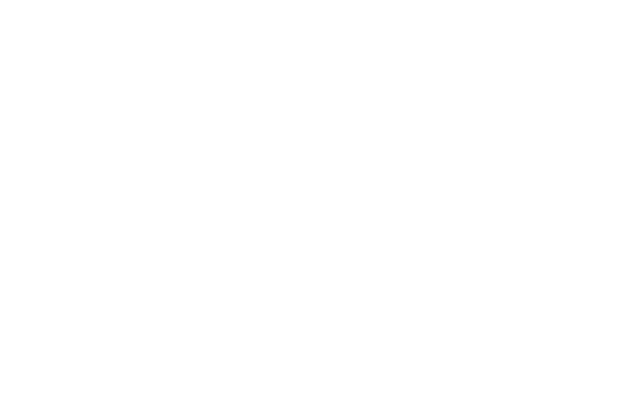
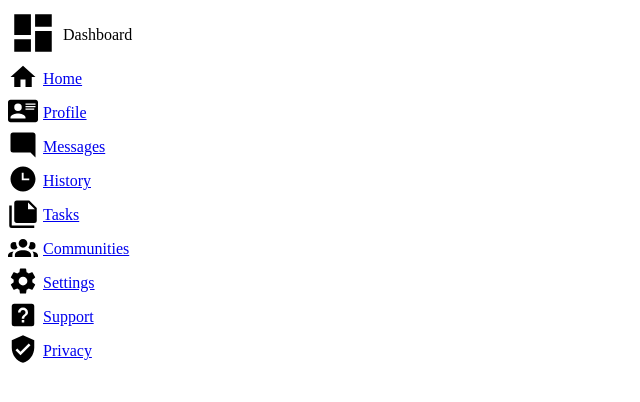
Before and after one commit to itspabro/the_odin_project_work, a plain HTML site: page admin-dashboard/html.html in a window 1280 px wide. Shown: the whole page, without its empty margins (0-640 px from the left). Drawn offline with Linux system fonts and the light colour scheme.

Commit message:
Continue admin-dashboard project

```diff
--- a/admin-dashboard/css.css
+++ b/admin-dashboard/css.css
@@ -0,0 +1,14 @@
+.navTitle,
+.navLink{
+	display: flex;
+	align-items: center;
+	gap: 5px;
+}
+
+.navTitleIcon>svg {
+	height: 50px;
+}
+
+.navIcon>svg {
+	height: 30px;
+}
--- a/admin-dashboard/html.html
+++ b/admin-dashboard/html.html
@@ -0,0 +1,122 @@
+<!DOCTYPE html>
+<html lang="en">
+
+    <head>
+
+        <meta charset="UTF-8">
+        <meta name="viewport" content="width=device-width, initial-scale=1.0">
+        <title>Admin Dashboard</title>
+
+        <link rel="stylesheet" href="css.css">
+        <!-- <script src="js.js" defer></script> -->
+    </head>
+
+    <body>
+
+        <div class="container">
+            <div class="sidebar">
+
+                <div class="navTitle">
+                    <div class="navTitleIcon">
+                        <svg xmlns="http://www.w3.org/2000/svg" viewBox="0 0 24 24"><title>view-dashboard</title><path d="M13,3V9H21V3M13,21H21V11H13M3,21H11V15H3M3,13H11V3H3V13Z" /></svg>
+                    </div>
+                    <div class="navTitleName">Dashboard</div>
+                </div>
+
+                <div class="navLinkCard">
+                    <a href="../index.html">
+                        <div class="navLink">
+                            <div class="navIcon">
+                                <svg xmlns="http://www.w3.org/2000/svg" viewBox="0 0 24 24"><title>home</title><path d="M10,20V14H14V20H19V12H22L12,3L2,12H5V20H10Z" /></svg>
+                            </div>
+                            <div class="navName">Home</div>
+                        </div>
+                    </a>
+
+                    <a href="#">
+                        <div class="navLink">
+                            <div class="navIcon">
+                                <svg xmlns="http://www.w3.org/2000/svg" viewBox="0 0 24 24"><title>card-account-details</title><path d="M2,3H22C23.05,3 24,3.95 24,5V19C24,20.05 23.05,21 22,21H2C0.95,21 0,20.05 0,19V5C0,3.95 0.95,3 2,3M14,6V7H22V6H14M14,8V9H21.5L22,9V8H14M14,10V11H21V10H14M8,13.91C6,13.91 2,15 2,17V18H14V17C14,15 10,13.91 8,13.91M8,6A3,3 0 0,0 5,9A3,3 0 0,0 8,12A3,3 0 0,0 11,9A3,3 0 0,0 8,6Z" /></svg>
+                            </div>
+                            <div class="navName">Profile</div>
+                        </div>
+                    </a>
+
+                    <a href="#">
+                        <div class="navLink">
+                            <div class="navIcon">
+                                <svg xmlns="http://www.w3.org/2000/svg" viewBox="0 0 24 24"><title>message-reply</title><path d="M22,4C22,2.89 21.1,2 20,2H4A2,2 0 0,0 2,4V16A2,2 0 0,0 4,18H18L22,22V4Z" /></svg>
+                            </div>
+                            <div class="navName">Messages</div>
+                        </div>
+                    </a>
+
+                    <a href="#">
+                        <div class="navLink">
+                            <div class="navIcon">
+                                <svg xmlns="http://www.w3.org/2000/svg" viewBox="0 0 24 24"><title>clock-time-three</title><path d="M12 2C6.5 2 2 6.5 2 12C2 17.5 6.5 22 12 22C17.5 22 22 17.5 22 12S17.5 2 12 2M17 13H11V7H12.5V11.5H17V13Z" /></svg>
+                            </div>
+                            <div class="navName">History</div>
+                        </div>
+                    </a>
+
+                    <a href="#">
+                        <div class="navLink">
+                            <div class="navIcon">
+                                <svg xmlns="http://www.w3.org/2000/svg" viewBox="0 0 24 24"><title>note-multiple</title><path d="M16,9H21.5L16,3.5V9M7,2H17L23,8V18A2,2 0 0,1 21,20H7C5.89,20 5,19.1 5,18V4A2,2 0 0,1 7,2M3,6V22H21V24H3A2,2 0 0,1 1,22V6H3Z" /></svg>
+                            </div>
+                            <div class="navName">Tasks</div>
+                        </div>
+                    </a>
+
+                    <a href="#">
+                        <div class="navLink">
+                            <div class="navIcon">
+                                <svg xmlns="http://www.w3.org/2000/svg" viewBox="0 0 24 24"><title>account-group</title><path d="M12,5.5A3.5,3.5 0 0,1 15.5,9A3.5,3.5 0 0,1 12,12.5A3.5,3.5 0 0,1 8.5,9A3.5,3.5 0 0,1 12,5.5M5,8C5.56,8 6.08,8.15 6.53,8.42C6.38,9.85 6.8,11.27 7.66,12.38C7.16,13.34 6.16,14 5,14A3,3 0 0,1 2,11A3,3 0 0,1 5,8M19,8A3,3 0 0,1 22,11A3,3 0 0,1 19,14C17.84,14 16.84,13.34 16.34,12.38C17.2,11.27 17.62,9.85 17.47,8.42C17.92,8.15 18.44,8 19,8M5.5,18.25C5.5,16.18 8.41,14.5 12,14.5C15.59,14.5 18.5,16.18 18.5,18.25V20H5.5V18.25M0,20V18.5C0,17.11 1.89,15.94 4.45,15.6C3.86,16.28 3.5,17.22 3.5,18.25V20H0M24,20H20.5V18.25C20.5,17.22 20.14,16.28 19.55,15.6C22.11,15.94 24,17.11 24,18.5V20Z" /></svg>
+                            </div>
+                            <div class="navName">Communities</div>
+                        </div>
+                    </a>
+                </div>
+
+                <div class="navLinkCard">
+                    <a href="#">
+                        <div class="navLink">
+                            <div class="navIcon">
+                                <svg xmlns="http://www.w3.org/2000/svg" viewBox="0 0 24 24"><title>cog</title><path d="M12,15.5A3.5,3.5 0 0,1 8.5,12A3.5,3.5 0 0,1 12,8.5A3.5,3.5 0 0,1 15.5,12A3.5,3.5 0 0,1 12,15.5M19.43,12.97C19.47,12.65 19.5,12.33 19.5,12C19.5,11.67 19.47,11.34 19.43,11L21.54,9.37C21.73,9.22 21.78,8.95 21.66,8.73L19.66,5.27C19.54,5.05 19.27,4.96 19.05,5.05L16.56,6.05C16.04,5.66 15.5,5.32 14.87,5.07L14.5,2.42C14.46,2.18 14.25,2 14,2H10C9.75,2 9.54,2.18 9.5,2.42L9.13,5.07C8.5,5.32 7.96,5.66 7.44,6.05L4.95,5.05C4.73,4.96 4.46,5.05 4.34,5.27L2.34,8.73C2.21,8.95 2.27,9.22 2.46,9.37L4.57,11C4.53,11.34 4.5,11.67 4.5,12C4.5,12.33 4.53,12.65 4.57,12.97L2.46,14.63C2.27,14.78 2.21,15.05 2.34,15.27L4.34,18.73C4.46,18.95 4.73,19.03 4.95,18.95L7.44,17.94C7.96,18.34 8.5,18.68 9.13,18.93L9.5,21.58C9.54,21.82 9.75,22 10,22H14C14.25,22 14.46,21.82 14.5,21.58L14.87,18.93C15.5,18.67 16.04,18.34 16.56,17.94L19.05,18.95C19.27,19.03 19.54,18.95 19.66,18.73L21.66,15.27C21.78,15.05 21.73,14.78 21.54,14.63L19.43,12.97Z" /></svg>
+                            </div>
+                            <div class="navName">Settings</div>
+                        </div>
+                    </a>
+
+                    <a href="#">
+                        <div class="navLink">
+                            <div class="navIcon">
+                                <svg xmlns="http://www.w3.org/2000/svg" viewBox="0 0 24 24"><title>help-box</title><path d="M11,18H13V16H11V18M12,6A4,4 0 0,0 8,10H10A2,2 0 0,1 12,8A2,2 0 0,1 14,10C14,12 11,11.75 11,15H13C13,12.75 16,12.5 16,10A4,4 0 0,0 12,6M5,3H19A2,2 0 0,1 21,5V19A2,2 0 0,1 19,21H5A2,2 0 0,1 3,19V5A2,2 0 0,1 5,3Z" /></svg>
+                            </div>
+                            <div class="navName">Support</div>
+                        </div>
+                    </a>
+
+                    <a href="#">
+                        <div class="navLink">
+                            <div class="navIcon">
+                                <svg xmlns="http://www.w3.org/2000/svg" viewBox="0 0 24 24"><title>shield-check</title><path d="M10,17L6,13L7.41,11.59L10,14.17L16.59,7.58L18,9M12,1L3,5V11C3,16.55 6.84,21.74 12,23C17.16,21.74 21,16.55 21,11V5L12,1Z" /></svg>
+                            </div>
+                            <div class="navName">Privacy</div>
+                        </div>
+                    </a>
+                </div>
+
+            </div>
+
+            <div class="topbar">
+            </div>
+
+            <div class="content">
+            </div>
+        </div>
+
+    </body>
+
+</html>
```
Also changed, not shown: index.html (+1 -0 lines), admin-dashboard/dashboard-project.png (added).
